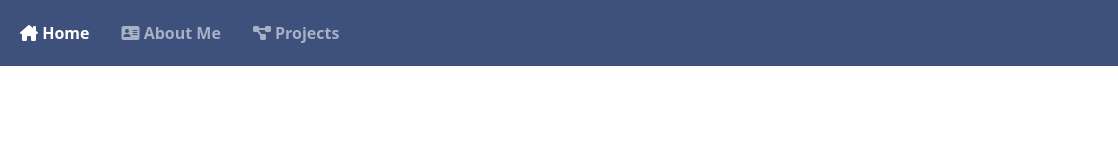
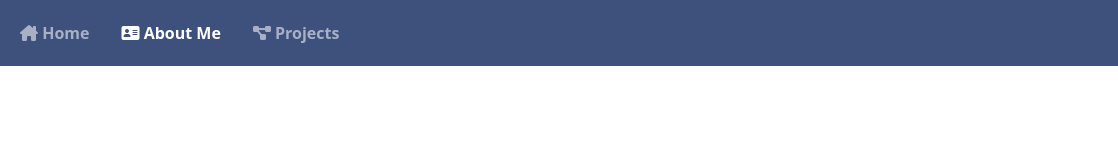
Before and after one commit to QAPT12/QAPT12.github.io, a plain HTML site: page about.html in a window 1280 px wide. Shown: the full height of the page, 58-1176 px from the left. Drawn offline with nearby package versions, Linux system fonts and the light colour scheme.

Commit message:
Update about.html

```diff
--- a/about.html
+++ b/about.html
@@ -27,10 +27,10 @@
                 <div class="collapse navbar-collapse" id="navbarText">
                     <ul class="navbar-nav mr-auto">
                         <li class="nav-item">
-                            <a class="nav-link active" href="index.html">  <i class="fa-solid fa-house-chimney"></i> Home</a>
+                            <a class="nav-link " href="index.html">  <i class="fa-solid fa-house-chimney"></i> Home</a>
                         </li>
                         <li class="nav-item">
-                            <a class="nav-link" href="about.html">  <i class="fa-solid fa-address-card"></i> About Me</a>
+                            <a class="nav-link active" href="about.html">  <i class="fa-solid fa-address-card"></i> About Me</a>
                         </li>
                         <li class="nav-item">
                             <a class="nav-link" href="projects.html">  <i class="fa-solid fa-diagram-project"></i> Projects</a>
```
